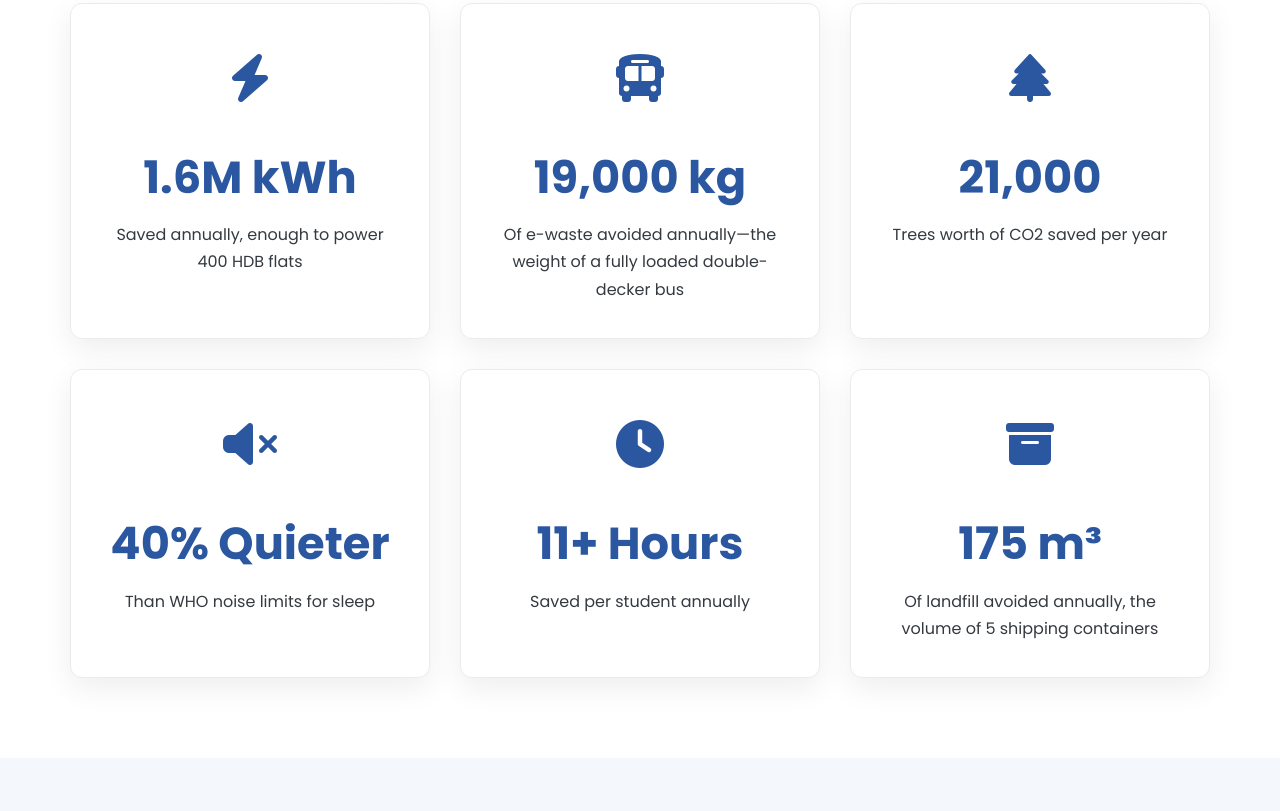
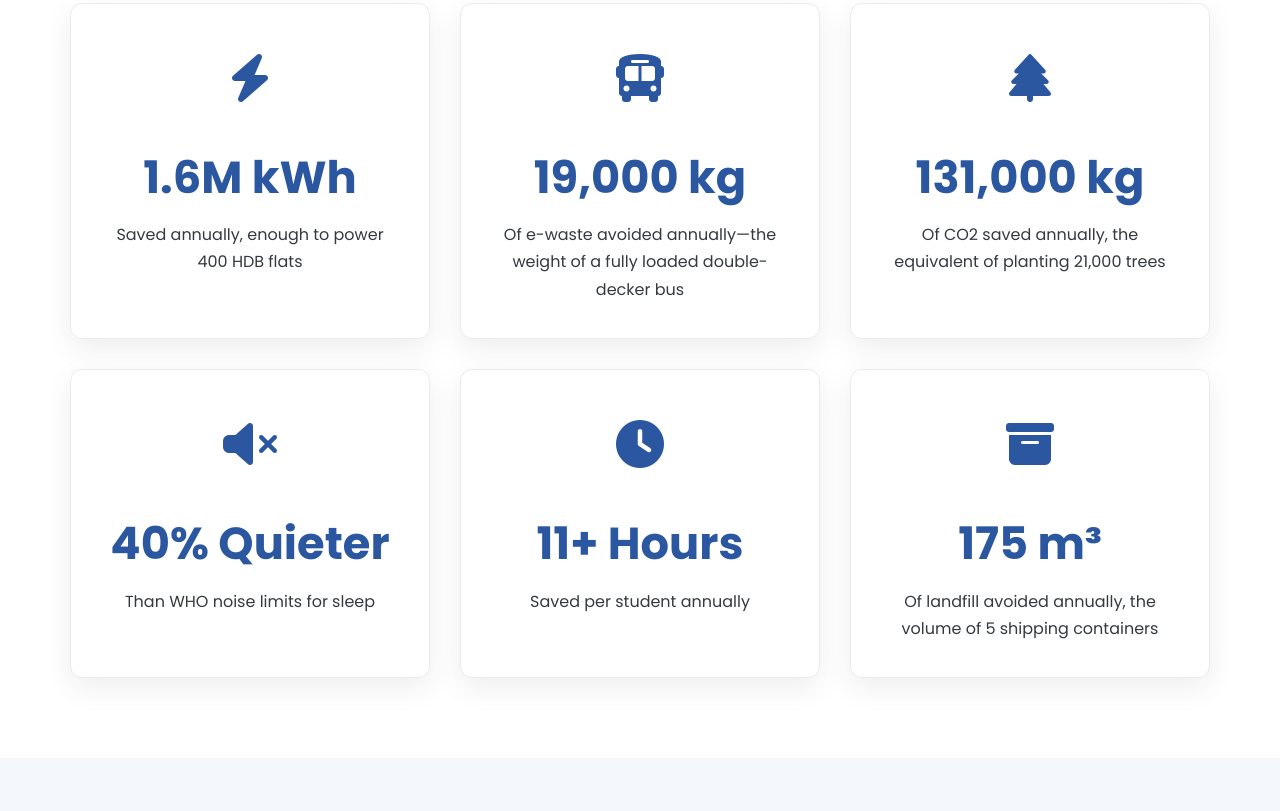
Before and after one commit to daminpark/Coolock, a plain HTML site: page index.html in a window 1280 px wide. Shown: the part 4029-4840 px from the top of the page. Drawn offline with Linux system fonts and the light colour scheme.

Commit message:
Update index.html

```diff
--- a/index.html
+++ b/index.html
@@ -376,7 +376,6 @@
             <h2 class="section-title">IMPACT: A Better & Greener Campus</h2>
             <p class="section-subtitle">By consolidating refrigeration, Coolock creates a massive positive impact on both the environment and student well-being.</p>
             <div class="grid">
-                <!-- UPDATED CARDS START HERE -->
                 <div class="card impact-card">
                     <div class="icon"><i class="fa-solid fa-bolt"></i></div>
                     <div class="stat">1.6M kWh</div>
@@ -387,10 +386,11 @@
                     <div class="stat">19,000 kg</div>
                     <div class="description">Of e-waste avoided annually—the weight of a fully loaded double-decker bus</div>
                 </div>
+                <!-- UPDATED CO2 CARD -->
                 <div class="card impact-card">
                     <div class="icon"><i class="fa-solid fa-tree"></i></div>
-                    <div class="stat">21,000</div>
-                    <div class="description">Trees worth of CO2 saved per year</div>
+                    <div class="stat">131,000 kg</div>
+                    <div class="description">Of CO2 saved annually, the equivalent of planting 21,000 trees</div>
                 </div>
                 <div class="card impact-card">
                     <div class="icon"><i class="fa-solid fa-volume-xmark"></i></div>
@@ -407,7 +407,6 @@
                     <div class="stat">175 m³</div>
                     <div class="description">Of landfill avoided annually, the volume of 5 shipping containers</div>
                 </div>
-                <!-- UPDATED CARDS END HERE -->
             </div>
         </div>
     </section>
@@ -419,8 +418,8 @@
                 <div class="media-item">
                     <h3>Our Presentation</h3>
                     <div class="embed-container">
-                        <!-- PASTE YOUR GOOGLE SLIDES EMBED CODE HERE -->
-                        <iframe src="https://docs.google.com/presentation/d/e/2PACX-1vQ.../embed?start=false&loop=false&delayms=3000" frameborder="0" width="960" height="569" allowfullscreen="true" mozallowfullscreen="true" webkitallowfullscreen="true"></iframe>
+                        <!-- IFRAME UPDATED HERE -->
+                        <iframe src="https://docs.google.com/presentation/d/e/2PACX-1vSRuUaPWK7ro9re6DbUGLTkMEwVy59Dp6YO50dXYPq5EwcNlVJgZBKb3Ms1V-PcNYNNQnnFeBOKWclS/pubembed?start=false&loop=false&delayms=3000" frameborder="0" width="960" height="569" allowfullscreen="true" mozallowfullscreen="true" webkitallowfullscreen="true"></iframe>
                     </div>
                     <a href="assets/your-presentation.pdf" class="btn" style="margin-top: 25px;" download>Download PDF</a>
                 </div>
```
